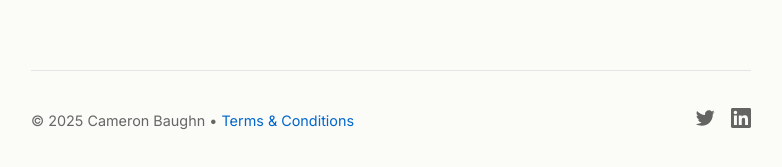
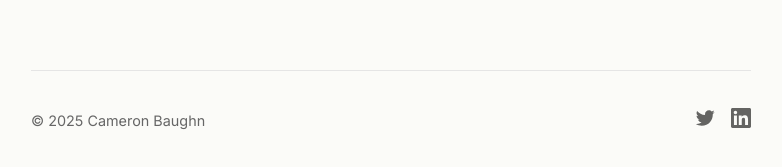
Before and after one commit to cambaughn/cambaughndotcom, a Next.js app: page / in a window 1280 px wide. Shown: the part 1197-1364 px from the top of the page, without its empty margins (249-1031 px from the left). Built offline with nearby package versions, Linux system fonts and the light colour scheme.

Commit message:
Move T+C to only be on inkling pages

```diff
--- a/src/app/layout.tsx
+++ b/src/app/layout.tsx
@@ -2,7 +2,7 @@ import type { Metadata } from "next";
 import { Inter } from "next/font/google";
 import "./globals.css";
 import Link from 'next/link';
-import SocialLinks from '@/components/SocialLinks';
+import Footer from '@/components/Footer';
 
 const inter = Inter({
   subsets: ["latin"],
@@ -38,17 +38,7 @@ export default function RootLayout({
           </nav>
         </header>
         <main>{children}</main>
-        <footer>
-          <div className="footer-content">
-            <p>
-              © {new Date().getFullYear()} Cameron Baughn{' '}
-              <span className="footer-links">
-                • <Link href="/inkling/legal">Terms & Conditions</Link>
-              </span>
-            </p>
-            <SocialLinks />
-          </div>
-        </footer>
+        <Footer />
       </body>
     </html>
   );
--- /dev/null
+++ b/src/components/Footer.tsx
@@ -0,0 +1,26 @@
+'use client';
+
+import Link from 'next/link';
+import { usePathname } from 'next/navigation';
+import SocialLinks from './SocialLinks';
+
+export default function Footer() {
+  const pathname = usePathname();
+  const showTerms = pathname?.startsWith('/inkling');
+
+  return (
+    <footer>
+      <div className="footer-content">
+        <p>
+          © {new Date().getFullYear()} Cameron Baughn{' '}
+          {showTerms && (
+            <span className="footer-links">
+              • <Link href="/inkling/legal">Terms & Conditions</Link>
+            </span>
+          )}
+        </p>
+        <SocialLinks />
+      </div>
+    </footer>
+  );
+}
```
